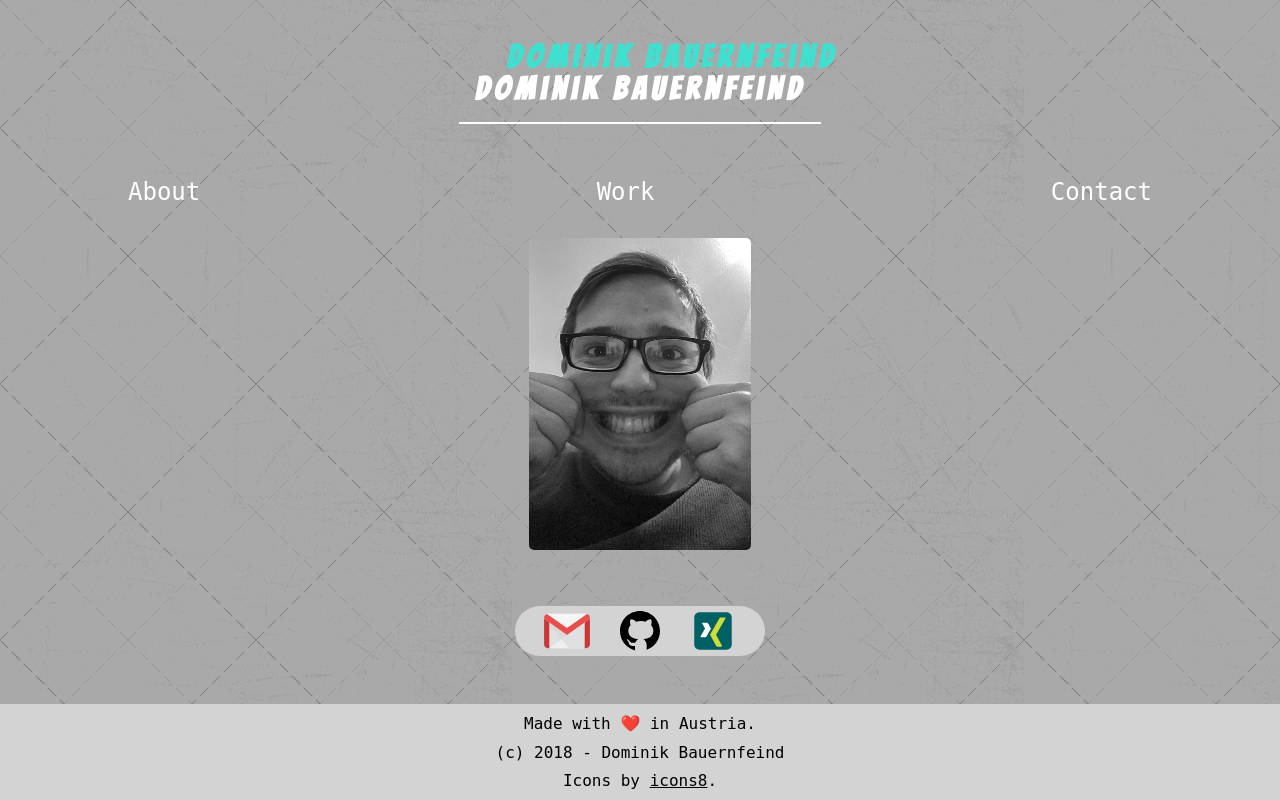
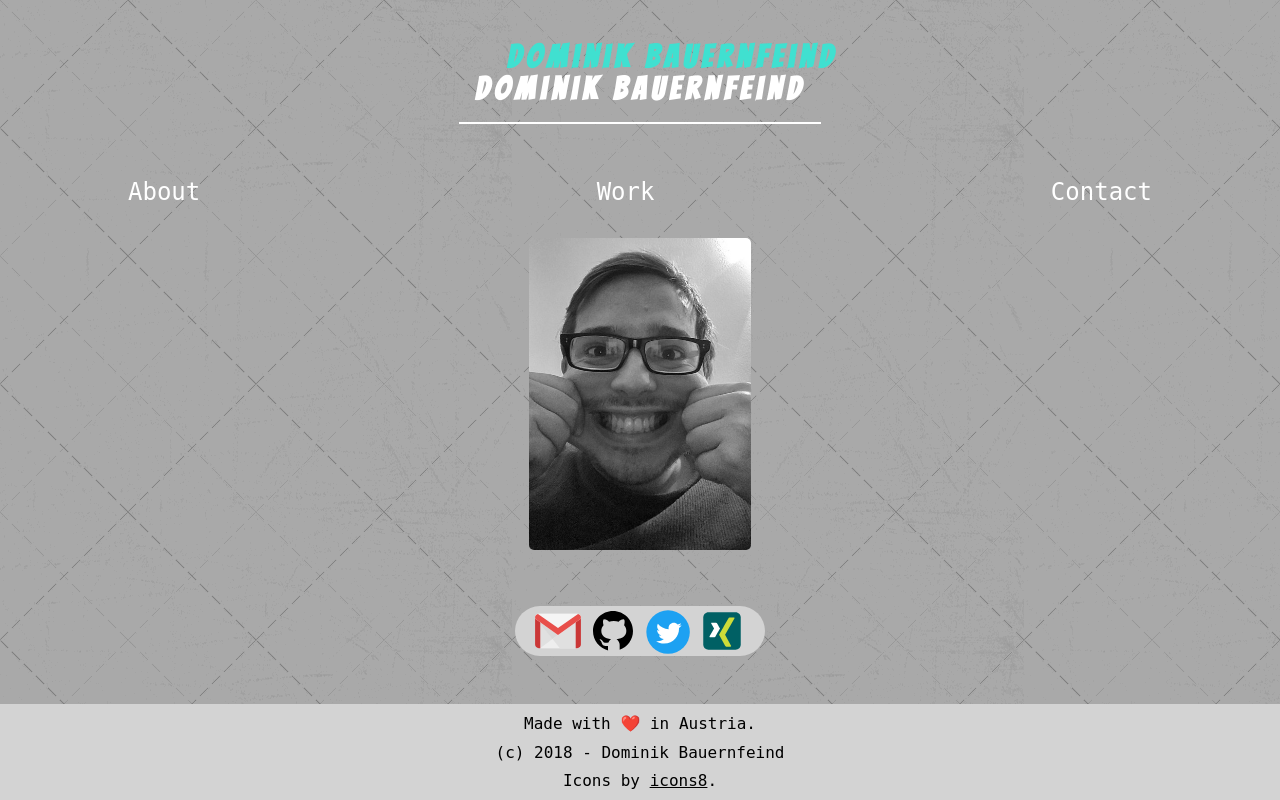
Before and after one commit to dominik-ba/dominikb.io, a Vue app: page / in a window 1280 px wide. Built offline with nearby package versions, Linux system fonts and the light colour scheme; a web font is replaced by a local one.

Commit message:
add twitter link and alt tags for icons

```diff
--- a/src/components/ExternalLinks.vue
+++ b/src/components/ExternalLinks.vue
@@ -1,13 +1,16 @@
 <template>
   <section class="third-party-links">
     <a href="mailto:bauernfeind.dominik@gmail.com">
-      <Icon src="gmail.svg" alt="Alt text"/>
+      <Icon src="gmail.svg" alt="Gmail"/>
     </a>
     <a href="https://github.com/dominikb">
-      <Icon src="github.svg" alt="Alt text"/>
+      <Icon src="github.svg" alt="Github"/>
+    </a>
+    <a href="https://twitter.com/dominik_ba">
+      <Icon src="twitter.svg" alt="Twitter"/>
     </a>
     <a href="https://www.xing.com/profile/Dominik_Bauernfeind2">
-      <Icon src="xing.svg" alt="Alt text"/>
+      <Icon src="xing.svg" alt="Xing"/>
     </a>
   </section>
 </template>
```
Also changed, not shown: src/assets/twitter.svg (added).
